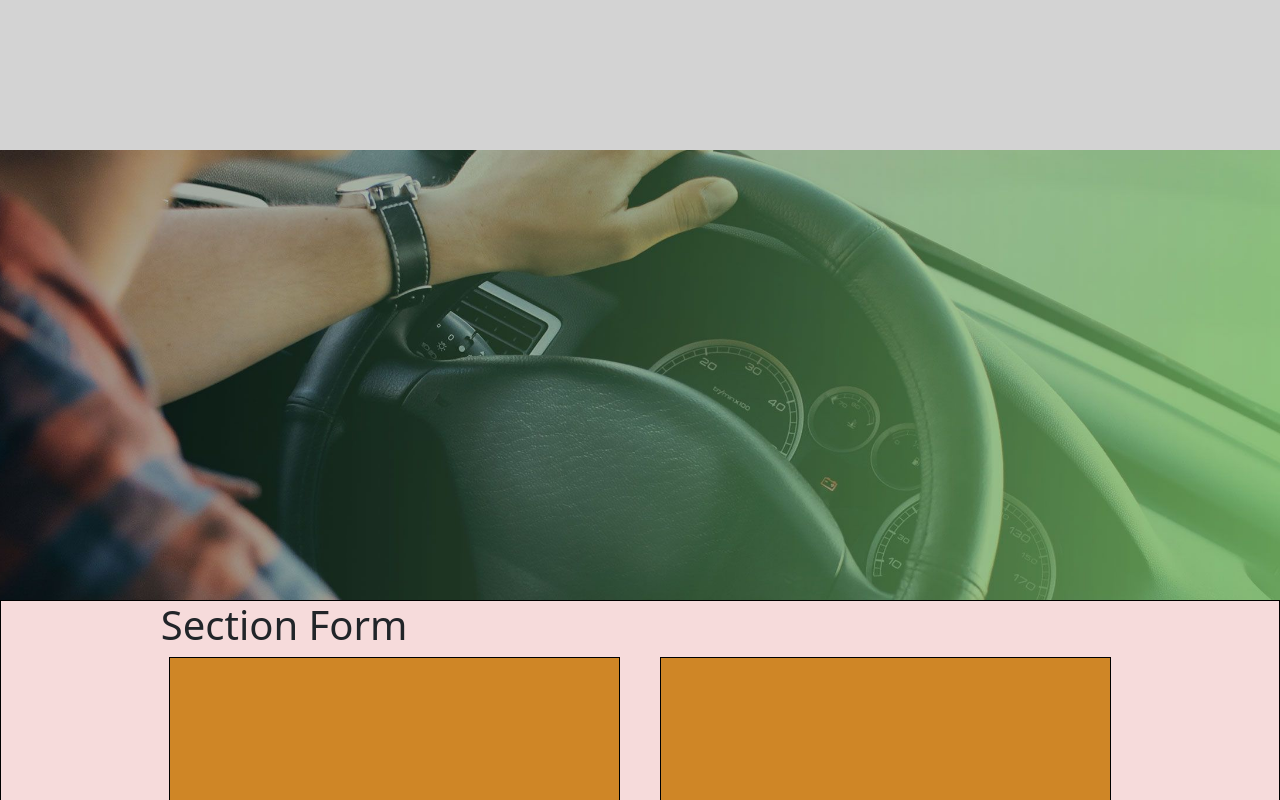
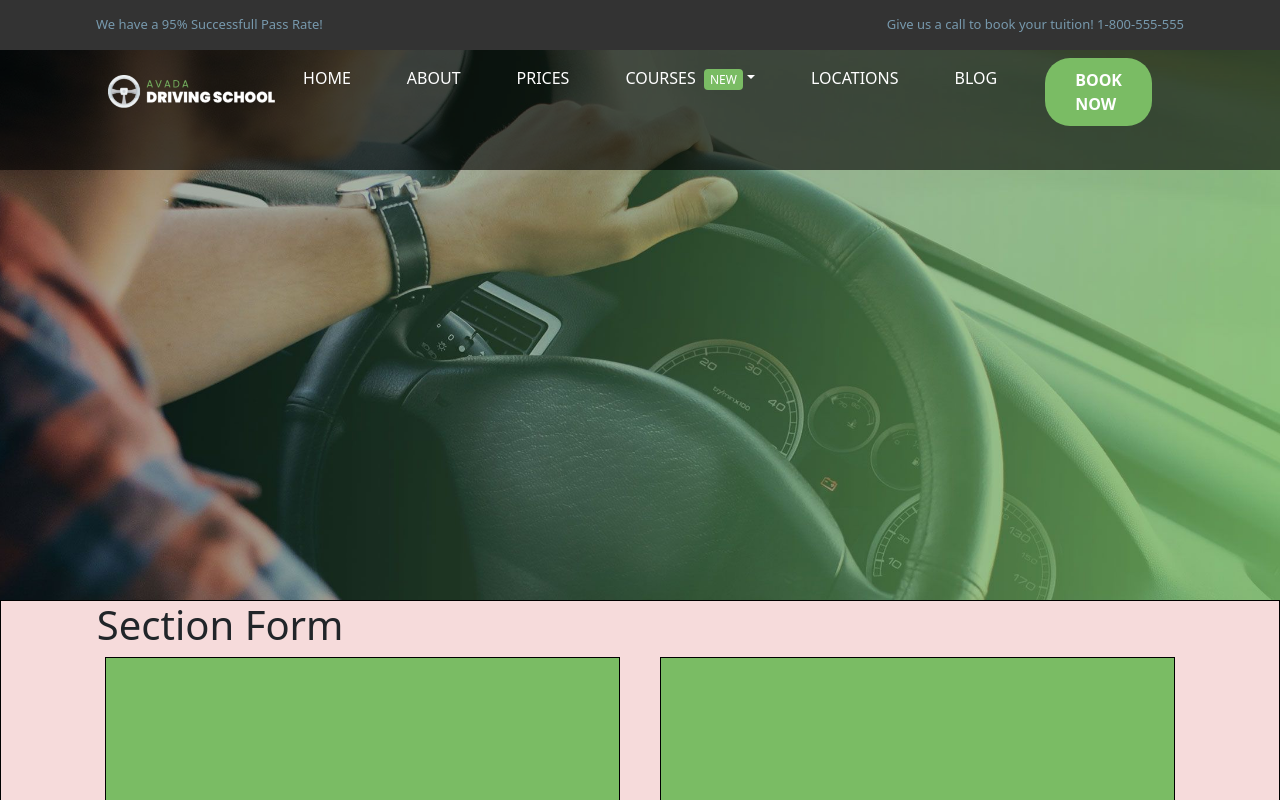
Before and after one commit to nvaccina/proj-html-vuejs, a Vue app: page / in a window 1280 px wide. Shown: the top 800 px of the page. Built offline with nearby package versions, Linux system fonts and the light colour scheme.

Commit message:
Add Header, navbar

```diff
--- a/src/components/Header.vue
+++ b/src/components/Header.vue
@@ -1,14 +1,27 @@
 <script>
+import Navbar from './partials/Navbar.vue'
 export default {
   name: 'Header',
+  components:{
+    Navbar,
+  }
 
 }
 </script>
 
 <template>
   <header>
+    <div class="top_contact">
+      <div class="nv_container d-flex justify-content-between align-items-center">
+        <span>We have a 95% Successfull Pass Rate!</span>
+        <span>Give us a call to book your tuition! 1-800-555-555</span>
+      </div>
+    </div>
+
+    <Navbar/>
 
   </header>
+
   <div class="nv_jumbotron">
     <img class="w-100 h-100" src="../../public/img/homepage-hero-background.jpg" alt="homepage-hero-background">
   </div>
@@ -23,8 +36,16 @@
   left: 0;
   z-index: 1;
   width: 100%;
-  min-height: 150px;
-  background-color: lightgray;
+  min-height: 170px;
+  background-color: rgba(0, 0, 0, 0.6);
+  .top_contact{
+    background-color: #333333;
+    color: #7799AD;
+    .nv_container{
+      padding: 15px 0;
+      font-size: 13px;
+    }
+  }
 }
 .nv_jumbotron{
   position: relative;
--- /dev/null
+++ b/src/components/partials/Navbar.vue
@@ -0,0 +1,118 @@
+
+
+<script>
+export default {
+  name:'Navbar'
+
+}
+</script>
+
+<template>
+  <div class="nv_container">
+
+    <nav class="navbar navbar-expand-lg bg-body-tertiary">
+      <div class="container-fluid">
+
+        <div class="logo">
+          <a class="h-100 w-100" href="#">
+            <img src="../../../public/img/avada-drivers-logo-2x-300x58.png" alt="Logo Avada Drivers">
+          </a>
+        </div>
+
+        <button class="navbar-toggler" type="button" data-bs-toggle="collapse" data-bs-target="#navbarNavDropdown" aria-controls="navbarNavDropdown" aria-expanded="false" aria-label="Toggle navigation">
+          <span class="navbar-toggler-icon"></span>
+        </button>
+        <div class="collapse navbar-collapse" id="navbarNavDropdown">
+          <ul class="navbar-nav">
+            <li class="nav-item active">
+              <a class="nav-link" aria-current="page" href="#">Home</a>
+            </li>
+            <li class="nav-item">
+              <a class="nav-link" href="#">about</a>
+            </li>
+            <li class="nav-item">
+              <a class="nav-link" href="#">prices</a>
+            </li>
+            <li class="nav-item dropdown">
+              <a class="nav-link dropdown-toggle" href="#" role="button" data-bs-toggle="dropdown" aria-expanded="false">
+                Courses
+                <span class="new">NEW</span>
+              </a>
+              <ul class="dropdown-menu">
+                <li><a class="dropdown-item" href="#">Intensive</a></li>
+                <li><a class="dropdown-item" href="#">Pass Plus</a></li>
+                <li><a class="dropdown-item" href="#">Istructor</a></li>
+              </ul>
+            </li>
+            <li class="nav-item">
+              <a class="nav-link" aria-current="page" href="#">locations</a>
+            </li>
+            <li class="nav-item">
+              <a class="nav-link" aria-current="page" href="#">blog</a>
+            </li>
+            <li class="py-0">
+              <div class="nv_button">
+                <span>BOOK NOW</span>
+              </div>
+            </li>
+          </ul>
+        </div>
+      </div>
+    </nav>
+  </div>
+
+</template>
+
+<style lang="scss" scoped>
+@use '../../scss/general/variables' as *;
+
+.logo{
+  width: 270px;
+}
+
+li{
+  padding: 0;
+  margin: 0 20px;
+
+  &:hover{
+    a{
+      border-bottom: 2px solid $primary-color !important;
+      color: $primary-color !important;
+    }
+  }
+  &:active{
+
+    a{
+      border-bottom: 2px solid $primary-color !important;
+      color: $primary-color !important;
+    }
+  }
+  a{
+    color: $secondary-color !important;
+    text-transform: uppercase;
+    padding-bottom: 20px !important;
+    border-bottom: 2px solid transparent;
+    .new{
+      background-color: $primary-color;
+      color: $secondary-color;
+      font-size: 12px;
+      padding: 2px 6px;
+      border-radius: 4px;
+      margin-left: 4px;
+    }
+  }
+  .nv_button{
+    padding: 10px 30px;
+    background-color: $primary-color;
+    border-radius: 25px;
+    cursor: pointer;
+    span{
+      color: $secondary-color;
+      font-weight: 700;
+    }
+  }
+
+}
+
+
+</style>
--- a/src/scss/general/_general.scss
+++ b/src/scss/general/_general.scss
@@ -1,7 +1,7 @@
 
 .nv_container{
-  width: 75%;
-  max-width: 1200px;
+  width: 85%;
+  max-width: 1400px;
   margin: 0 auto;
 }
 img{
--- a/src/scss/general/_variables.scss
+++ b/src/scss/general/_variables.scss
@@ -1 +1,4 @@
-$primary-color: #cf8626;
+$primary-color: #7ABC64;
+$secondary-color: white;
+$tertiary-color: #F6F6F6;
+$quaternary-color: #494C4E;
```
Also changed, not shown: 1 other file (tests, documents, lock files or other folders).
